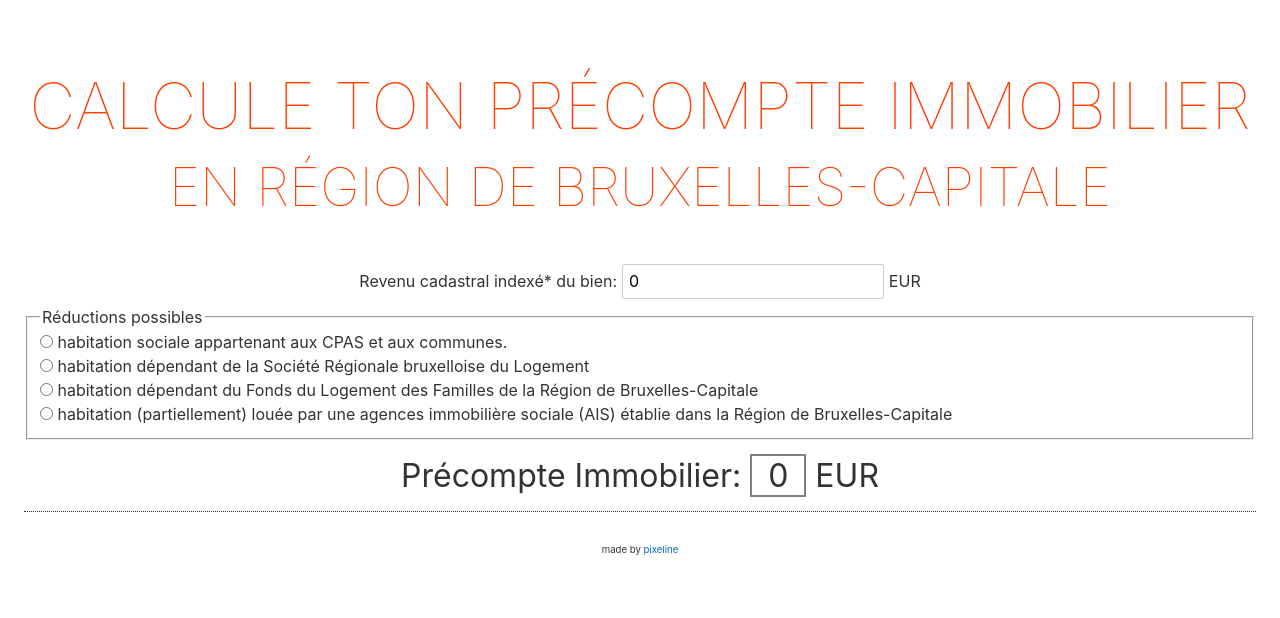
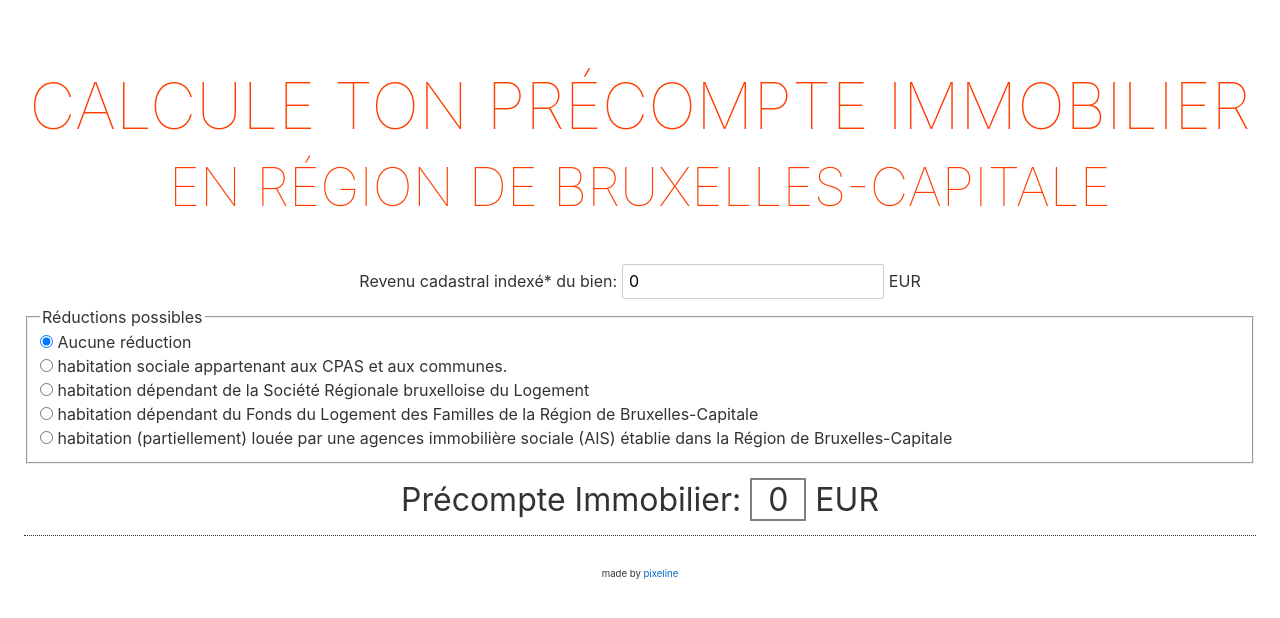
Before and after one commit to pixeline/calculateur-precompte-immobilier, a Svelte app: page / in a window 1280 px wide. Shown: the top 618 px of the page. Built offline with nearby package versions, Linux system fonts and the light colour scheme.

Commit message:
fix reduction reset to default

```diff
--- a/src/App.svelte
+++ b/src/App.svelte
@@ -3,6 +3,10 @@
 
   let rc_amount = 0;
   let tax_reductions = [
+    {
+      label: "Aucune réduction",
+      rate: 0.0125
+    },
     {
       label: "habitation sociale appartenant aux CPAS et aux communes.",
       rate: 0.008
```
